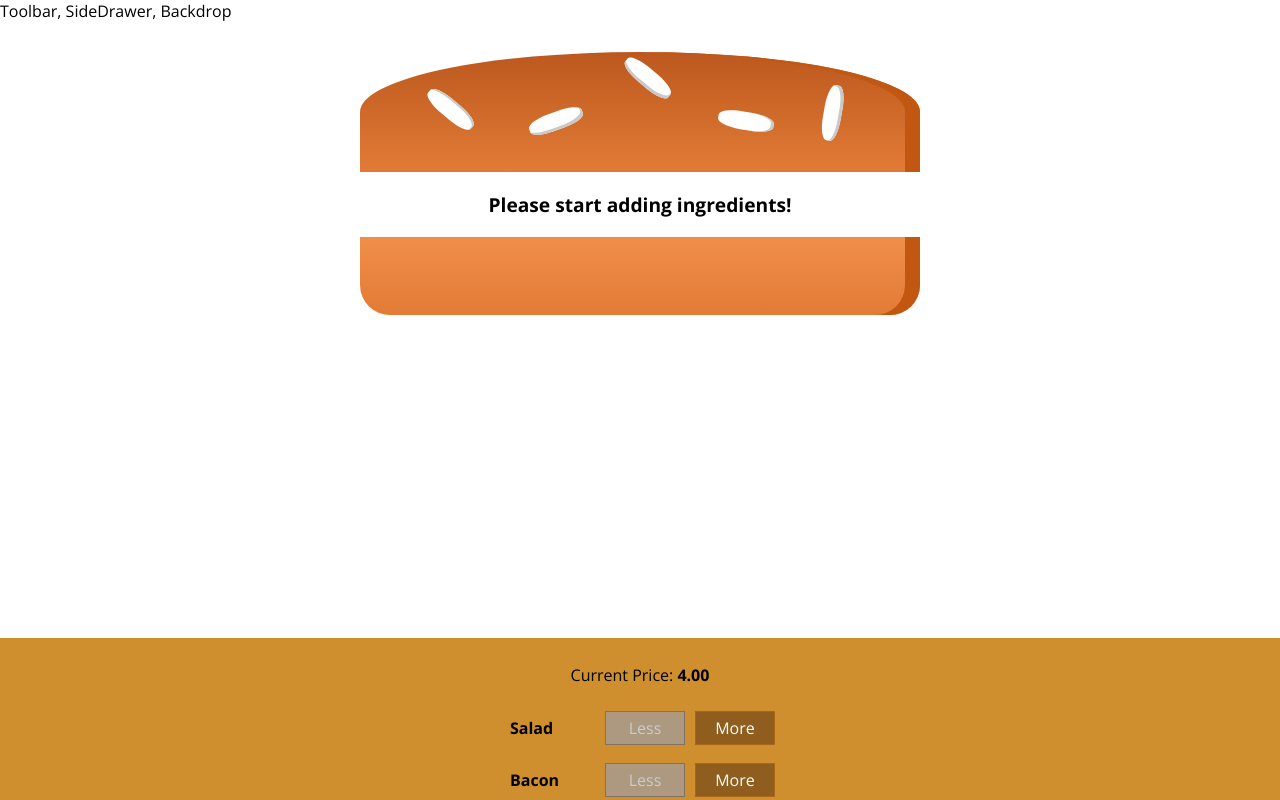
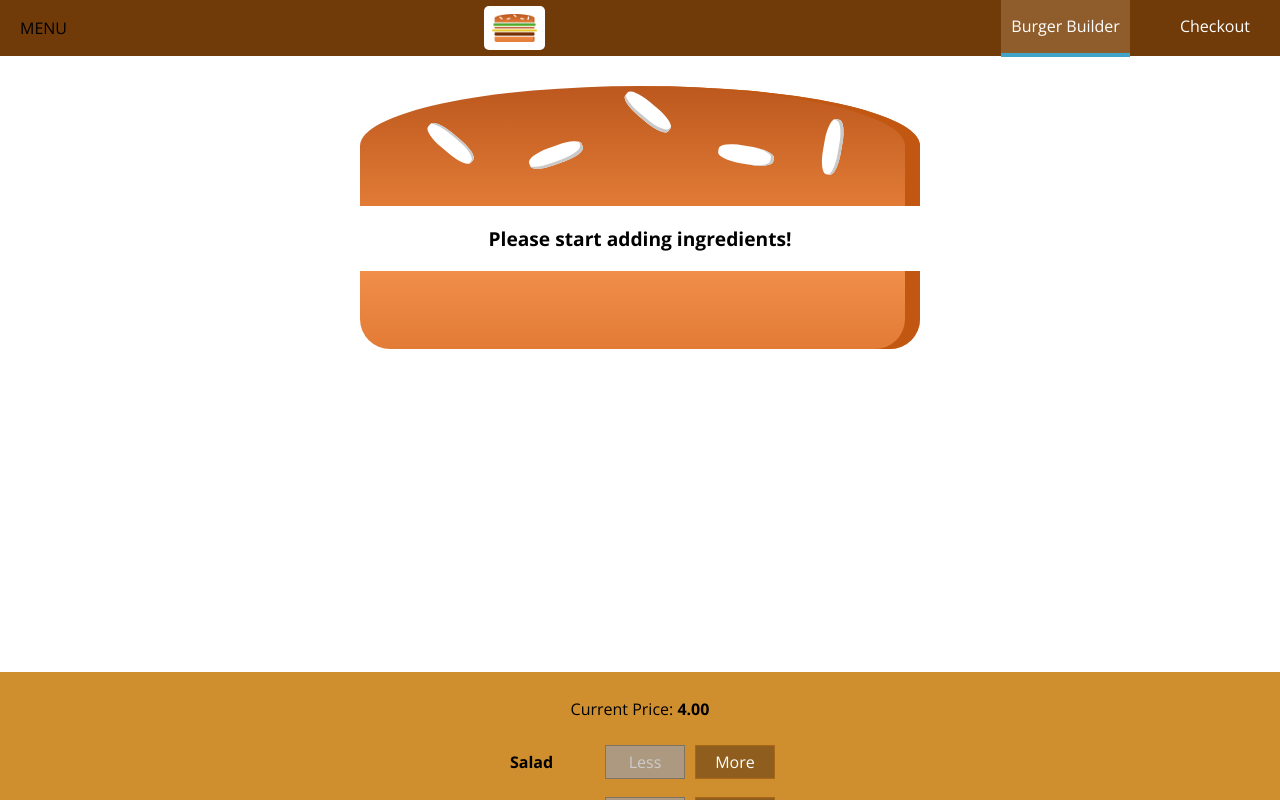
Before and after one commit to MerlinSerlin/Burger, a React (Create React App) app: page / in a window 1280 px wide. Shown: the top 800 px of the page. Built offline with nearby package versions, Linux system fonts and the light colour scheme.

Commit message:
before sidedrawer toggle

```diff
--- a/src/components/Layout/Layout.js
+++ b/src/components/Layout/Layout.js
@@ -1,15 +1,30 @@
-import React from 'react';
+import React, {Component} from 'react';
 
 import Aux from '../../hoc/Aux';
 import classes from './Layout.module.css';
+import Toolbar from '../Navigation/Toolbar/Toolbar'
+import SideDrawer from '../Navigation/SideDrawer/SideDrawer';
 
-const layout = ( props ) => (
-    <Aux>
-        <div>Toolbar, SideDrawer, Backdrop</div>
-        <main className={classes.Content}>
-            {props.children}
-        </main>
-    </Aux>
-);
+class Layout extends Component {
+    state = {
+        showSideDrawer: false
+    }
 
-export default layout;
+    sideDrawerClosedHandler = () => {
+        this.setState({showSideDrawer: false})
+    }
+
+    render () {
+        return (
+        <Aux>
+            <Toolbar />
+            <SideDrawer open={this.state.showSideDrawer} closed={this.sideDrawerClosedHandler}/>
+            <main className={classes.Content}>
+                {this.props.children}
+            </main>
+        </Aux>
+        )
+    }
+}
+
+export default Layout;
--- a/src/components/Layout/Layout.module.css
+++ b/src/components/Layout/Layout.module.css
@@ -1,3 +1,3 @@
 .Content {
-    margin-top: 16px;
+    margin-top: 72px;
 }
--- /dev/null
+++ b/src/components/Logo/Logo.js
@@ -0,0 +1,12 @@
+import React from 'react';
+
+import burgerLogo from '../../assets/images/burger-logo.png';
+import classes from './Logo.module.css'
+
+const logo = (props) => (
+    <div className={classes.Logo} style={{height: props.height}}>
+        <img src={burgerLogo} alt="MyBurger"/>
+    </div>
+)
+
+export default logo;
--- /dev/null
+++ b/src/components/Logo/Logo.module.css
@@ -0,0 +1,11 @@
+.Logo {
+    background-color: white;
+    padding: 8px;
+    height: 100%;
+    box-sizing: border-box;
+    border-radius: 5px;
+}
+
+.Logo img {
+    height: 100%;
+}
--- /dev/null
+++ b/src/components/Navigation/NavigationItems/NavigationItem/NavigationItem.js
@@ -0,0 +1,16 @@
+import React from 'react';
+
+import classes from './NavigationItem.module.css';
+
+const navigationItem = (props) => (
+    <ul>
+        <li className={classes.NavigationItem}>
+            <a
+            href={props.link}
+            className={props.active ? classes.active : null}>{props.children}
+            </a>
+        </li>
+    </ul>
+);
+
+export default navigationItem;
--- /dev/null
+++ b/src/components/Navigation/NavigationItems/NavigationItem/NavigationItem.module.css
@@ -0,0 +1,45 @@
+.NavigationItem {
+    margin: 10px 0;
+    box-sizing: border-box;
+    display: block;
+    width: 100%;
+}
+
+.NavigationItem a {
+    color: #8F5C2C;
+    text-decoration: none;
+    width: 100%;
+    box-sizing: border-box;
+    display: block;
+}
+
+.NavigationItem a:hover,
+.NavigationItem a:active,
+.NavigationItem a.active {
+    color: #40A4C8;
+}
+
+@media (min-width: 500px) {
+    .NavigationItem {
+        margin: 0;
+        display: flex;
+        height: 100%;
+        width: auto;
+        align-items: center;
+    }
+
+    .NavigationItem a {
+        color: white;
+        height: 100%;
+        padding: 16px 10px;
+        border-bottom: 4px solid transparent;
+    }
+
+    .NavigationItem a:hover,
+    .NavigationItem a:active,
+    .NavigationItem a.active {
+        background-color: #8F5C2C;
+        border-bottom: 4px solid #40A4C8;
+        color: white;
+    }
+}
--- /dev/null
+++ b/src/components/Navigation/NavigationItems/NavigationItems.module.css
@@ -0,0 +1,15 @@
+.NavigationItems {
+    margin: 0;
+    padding: 0;
+    list-style: none;
+    display: flex;
+    flex-flow: column;
+    align-items: center;
+    height: 100%;
+}
+
+@media (min-width: 500px) {
+    .NavigationItems {
+        flex-flow: row;
+    }
+}
--- /dev/null
+++ b/src/components/Navigation/NavigationItems/NavigationsItems.js
@@ -0,0 +1,13 @@
+import React from 'react';
+
+import classes from './NavigationItems.module.css';
+import NavigationItem from './NavigationItem/NavigationItem';
+
+const navigationItems = () => (
+    <ul className={classes.NavigationItems}>
+        <NavigationItem link="/" active>Burger Builder</NavigationItem>
+        <NavigationItem link="/">Checkout</NavigationItem>
+    </ul>
+);
+
+export default navigationItems;
--- /dev/null
+++ b/src/components/Navigation/SideDrawer/SideDrawer.js
@@ -0,0 +1,31 @@
+import React from 'react';
+
+import Logo from '../../Logo/Logo';
+import NavigationItems from '../NavigationItems/NavigationsItems';
+import classes from './SideDrawer.module.css';
+import Backdrop from '../../UI/Backdrop/Backdrop';
+import Aux from '../../../hoc/Aux';
+
+const sideDrawer = (props) => {
+    let attachedClasses = [classes.SideDrawer, classes.Close];
+    if (props.open) {
+        attachedClasses = [classes.SideDrawer, classes.Open]
+    }
+    return (
+        <Aux>
+            <Backdrop show={props.open} clicked={props.closed}/>
+            <div className={attachedClasses.join(' ')}>
+                <div className={classes.Logo}>
+                    <Logo />
+                </div>
+                <nav>
+                    <NavigationItems />
+                </nav>
+            </div>
+        </Aux>
+    )
+}
+
+
+
+export default sideDrawer;
--- /dev/null
+++ b/src/components/Navigation/SideDrawer/SideDrawer.module.css
@@ -0,0 +1,32 @@
+.SideDrawer {
+    position: fixed;
+    width: 280px;
+    max-width: 70%;
+    height: 100%;
+    left: 0;
+    top: 0;
+    z-index: 200;
+    background-color: white;
+    padding: 32px 16px;
+    box-sizing: border-box;
+    transition: transform 0.3s ease-out;
+}
+
+@media (min-width: 500px) {
+    .SideDrawer {
+        display: none;
+    }
+}
+
+.Open {
+    transform: translateX(0);
+}
+
+.Close {
+    transform: translateX(-100%);
+}
+
+.Logo {
+    height: 11%;
+    margin-bottom: 32px;
+}
--- /dev/null
+++ b/src/components/Navigation/Toolbar/Toolbar.js
@@ -0,0 +1,20 @@
+import React from 'react';
+
+import classes from './Toolbar.module.css'
+import Logo from '../../Logo/Logo';
+import NavigationItems from '../NavigationItems/NavigationsItems';
+
+const toolbar = (props) => (
+    <header className={classes.Toolbar}>
+        <div>MENU</div>
+        <div className={classes.Logo}>
+            <Logo />
+        </div>
+        <nav className={classes.DesktopOnly}>
+            <NavigationItems></NavigationItems>
+        </nav>
+    </header>
+)
+
+
+export default toolbar;
--- /dev/null
+++ b/src/components/Navigation/Toolbar/Toolbar.module.css
@@ -0,0 +1,28 @@
+.Toolbar {
+    height: 56px;
+    width: 100%;
+    position: fixed;
+    top: 0;
+    left: 0;
+    background-color: #703b09;
+    display: flex;
+    justify-content: space-between;
+    align-items: center;
+    padding: 0 20px;
+    box-sizing: border-box;
+    z-index: 90;
+}
+
+.Toolbar nav {
+    height: 100%;
+}
+
+.Logo {
+    height: 80%;
+}
+
+@media (max-width: 499px) {
+    .DesktopOnly {
+        display: none;
+    }
+}
```
Also changed, not shown: src/assets/images/burger-logo.png (added).
